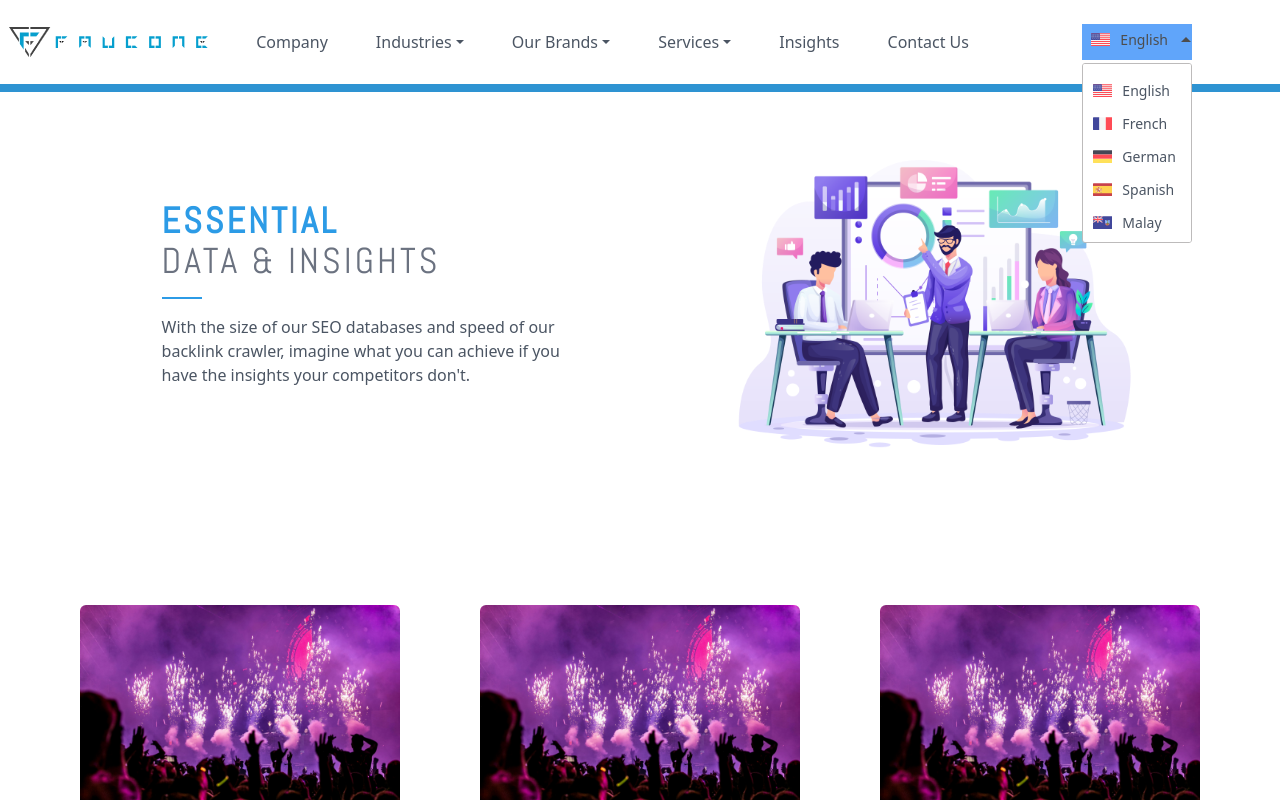
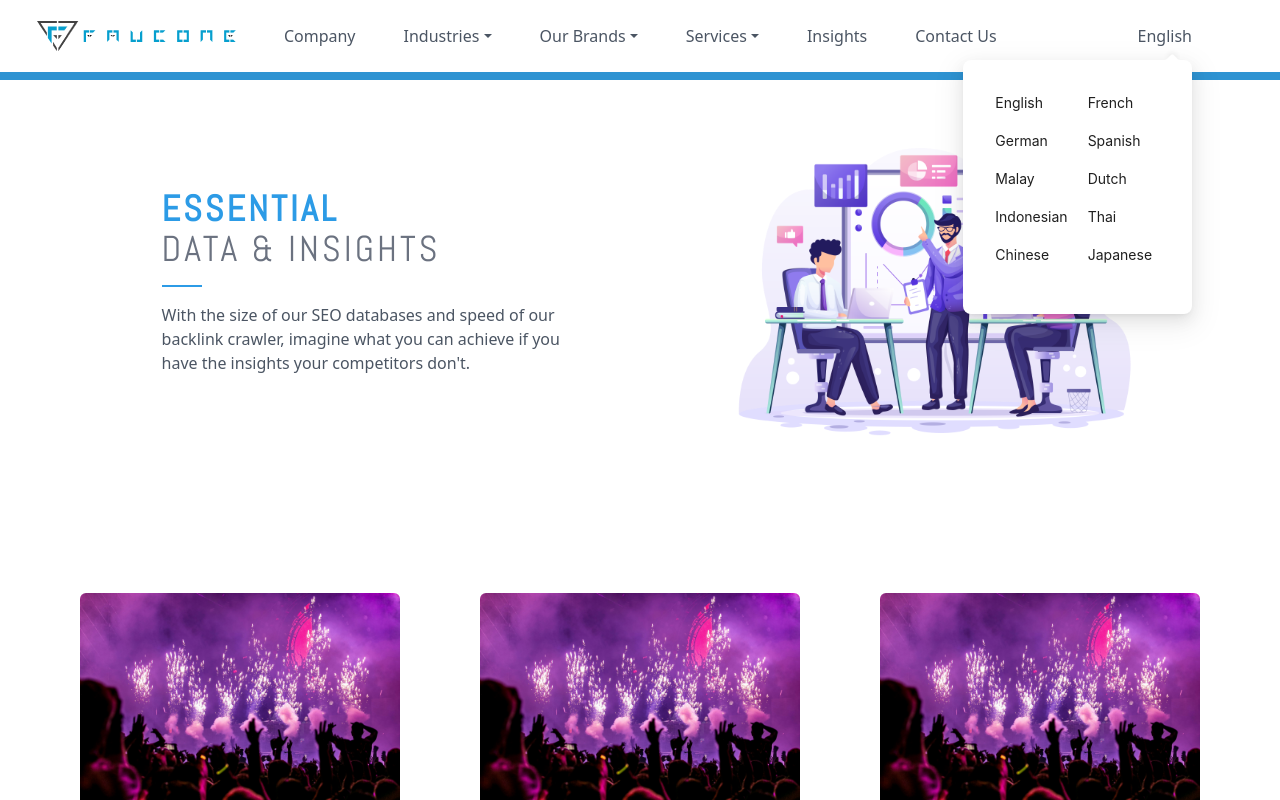
Before and after one commit to thanigaivel23/faucone-4, a React (Create React App) app: page /insights in a window 1280 px wide. Both pictures are taken after a click on the button "English". Shown: the top 800 px of the page. Built offline with nearby package versions, Linux system fonts and the light colour scheme; no server answers; what tw-elements would draw is missing.

Commit message:
language like zoho

```diff
--- a/src/components/layout/Header.js
+++ b/src/components/layout/Header.js
@@ -142,6 +142,9 @@ const Header = () => {
                     </Drawer>
                 </div>
 
+
+
+
                 {/* name and company, industries, brands, services, insights, contact us*/}
                 <div className='lg:tw-flex lg:tw-items-center lg:tw-gap-x-12 xl:-tw-ml-44  '>
                     <Link to={'/'} className=''>
--- a/src/components/layout/Language.js
+++ b/src/components/layout/Language.js
@@ -1,35 +1,63 @@
 import React, { useEffect, useState } from 'react'
-import ReactFlagsSelect from "react-flags-select";
+// import ReactFlagsSelect from "react-flags-select";
 import { useTranslation } from "react-i18next";
+import { Popover } from 'antd';
 
 const Language = () => {
+
+    const [language, setLanguage] = useState('English')
+    const languageHandle = (e)=> {
+        setSelected(e.target.title)
+        setLanguage(e.target.textContent)
+    }
+
     const { i18n } = useTranslation();
     const [selected, setSelected] = useState("US");
     useEffect(() => {
         i18n.changeLanguage(selected.toLowerCase());
     }, [selected, i18n])
+
+    const content = (
+        <div className='tw-grid tw-grid-cols-2 tw-gap-x-5 tw-p-5'>
+            <p onClick={languageHandle} title='US' className='tw-cursor-pointer'>English</p>
+            <p onClick={languageHandle} title='FR' className='tw-cursor-pointer'>French</p>
+            <p onClick={languageHandle} title='DE' className='tw-cursor-pointer'>German</p>
+            <p onClick={languageHandle} title='ES' className='tw-cursor-pointer'>Spanish</p>
+            <p onClick={languageHandle} title='MS' className='tw-cursor-pointer'>Malay</p>
+            <p onClick={languageHandle} title='NL' className='tw-cursor-pointer'>Dutch</p>
+            <p onClick={languageHandle} title='ID' className='tw-cursor-pointer'>Indonesian</p>
+            <p onClick={languageHandle} title='TH' className='tw-cursor-pointer'>Thai</p>
+            <p onClick={languageHandle} title='ZH' className='tw-cursor-pointer'>Chinese</p>
+            <p onClick={languageHandle} title='JA' className='tw-cursor-pointer'>Japanese</p>
+
+        </div>
+    );
     return (
-        <ReactFlagsSelect
-            selected={selected}
-            onSelect={data => setSelected(data)}
-            countries={["US", "FR", "DE", "ES", "MS", "NL", "ID", "TH", "ZH", "JA"]}
-            customLabels={
-                {
-                    US: "English",
-                    FR: "French",
-                    DE: "German",
-                    ES: "Spanish",
-                    MS: "Malay",
-                    NL: "Dutch",
-                    ID: "Indonesian",
-                    TH: "Thai",
-                    ZH: "Chinese",
-                    JA: "Japanese"
-                }}
-            className='tw-bg-blue-400 '
-            placeholder="Select Language"
+        // <ReactFlagsSelect
+        //     selected={selected}
+        //     onSelect={data => setSelected(data)}
+        //     countries={["US", "FR", "DE", "ES", "MS", "NL", "ID", "TH", "ZH", "JA"]}
+        //     customLabels={
+        //         {
+        //             US: "English",
+        //             FR: "French",
+        //             DE: "German",
+        //             ES: "Spanish",
+        //             MS: "Malay",
+        //             NL: "Dutch",
+        //             ID: "Indonesian",
+        //             TH: "Thai",
+        //             ZH: "Chinese",
+        //             JA: "Japanese"
+        //         }}
+        //     className='tw-bg-blue-400 '
+        //     placeholder="Select Language"
 
-        />
+        // />
+        <Popover content={content} placement='bottomLeft' className='tw-transition tw-duration-200' trigger={'click'}>
+            <button >{language}</button>
+        </Popover>
+
     )
 }
 
```
